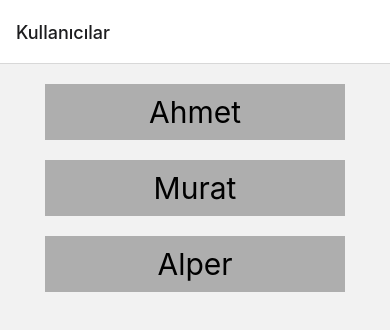
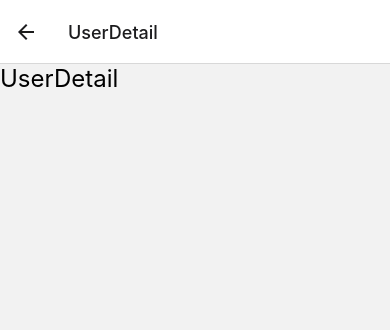
Before and after one commit to murathanje/React-Native, a React Native app in the folder ReactNative/: screen /UserDetail in a window 390 px wide. Shown: the top 330 px of the page. Built offline with nearby package versions, Linux system fonts and the light colour scheme.

Commit message:
Data cathing with navigation

```diff
--- a/ReactNative/App.js
+++ b/ReactNative/App.js
@@ -1,11 +1,10 @@
-// In App.js in a new project
-
 import * as React from 'react';
 import { View, Text } from 'react-native';
 import { NavigationContainer } from '@react-navigation/native';
 import { createNativeStackNavigator } from '@react-navigation/native-stack';
 import HomeScreen from './src/screens/Home';
 import UsersScreen from './src/screens/Users';
+import UserDetail from './src/screens/UserDetail';
 
 
 const Stack = createNativeStackNavigator();
@@ -16,16 +15,22 @@ function App() {
       <Stack.Navigator initialRouteName='Users'>
 
         <Stack.Screen
-         name="Home"
-         component={HomeScreen}
-         options={{
-          title: "Anasayfa"
-         }} />
+          name="Home"
+          component={HomeScreen}
+          options={{title: "Anasayfa"}}
+        />
 
         <Stack.Screen
-        name="Users"
-        component={UsersScreen}
-        options={{title:"Kullanıcılar"}} />
+          name="Users"
+          component={UsersScreen}
+          options={{title:"Kullanıcılar"}}
+        />
+
+        <Stack.Screen
+          name="UserDetail"
+          component={UserDetail}
+          options={{ title:"UserDetail"}}
+        />
       </Stack.Navigator>
     </NavigationContainer>
   );
--- /dev/null
+++ b/ReactNative/src/screens/UserDetail/index.jsx
@@ -0,0 +1,20 @@
+import { View, Text, StyleSheet } from 'react-native'
+import React from 'react'
+
+const UserDetail = ({ route }) => {
+    const data = route.params;
+    return (
+        <View>
+            <Text style={styles.text}>UserDetail</Text>
+            <Text style={styles.text}>{JSON.stringify(data,null,2)}</Text>
+        </View>
+    );
+};
+
+const styles = StyleSheet.create({
+    text:{
+        fontSize: 24,
+    },
+});
+
+export default UserDetail
--- a/ReactNative/src/screens/Users/index.js
+++ b/ReactNative/src/screens/Users/index.js
@@ -16,9 +16,29 @@ const data = [
         id:3,
         name: "Alper"
     },
+    {
+        id:4,
+        name: "Alpe"
+    },
+    {
+        id:5,
+        name: "Alpersdf"
+    },
+    {
+        id:6,
+        name: "Alpsdf"
+    },
+    {
+        id:7,
+        name: "Alpergsd"
+    },
+    {
+        id:8,
+        name: "Alperasd"
+    },
 
 ]
-const UsersScreen = ({ navigation}) => {
+const UsersScreen = ({ navigation }) => {
   return (
     <View style={{ flex: 1, alignItems: 'center', justifyContent: 'center' }}>
       <FlatList
--- a/ReactNative/src/screens/Users/item.js
+++ b/ReactNative/src/screens/Users/item.js
@@ -1,19 +1,23 @@
-import { View, Text, StyleSheet } from 'react-native'
+import { View, Text, StyleSheet, TouchableOpacity } from 'react-native'
 import React from 'react'
+import { useNavigation } from '@react-navigation/native'
 
 const item = ({ item }) => {
+  const navigation = useNavigation()
   return (
-    <View style={styles.container}>
-          <Text style={styles.text}>{item.name}</Text>
-    </View>
+      <TouchableOpacity onPress={()=> navigation.navigate("UserDetail",item)}>
+        <View style={styles.container}>
+              <Text style={styles.text}>{item.name}</Text>
+        </View>
+      </TouchableOpacity>
   )
 }
 
 const styles = StyleSheet.create({
     container: {
-        width: 300,
+        width: 400,
         padding: 10,
-        backgroundColor: "#aeaeae",
+        backgroundColor: "#ffaa00",
         textAlign: "center",
         alignItems: "center",
         marginTop: 20,
```
